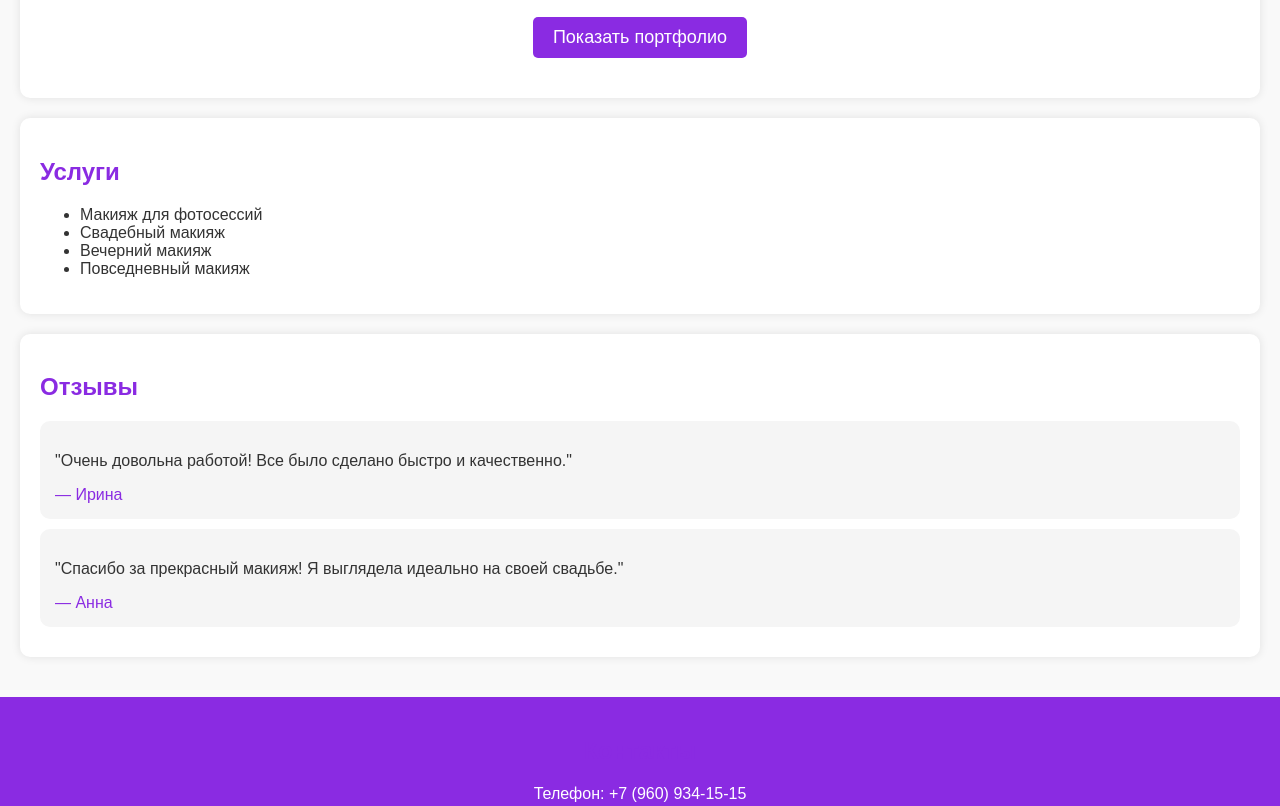
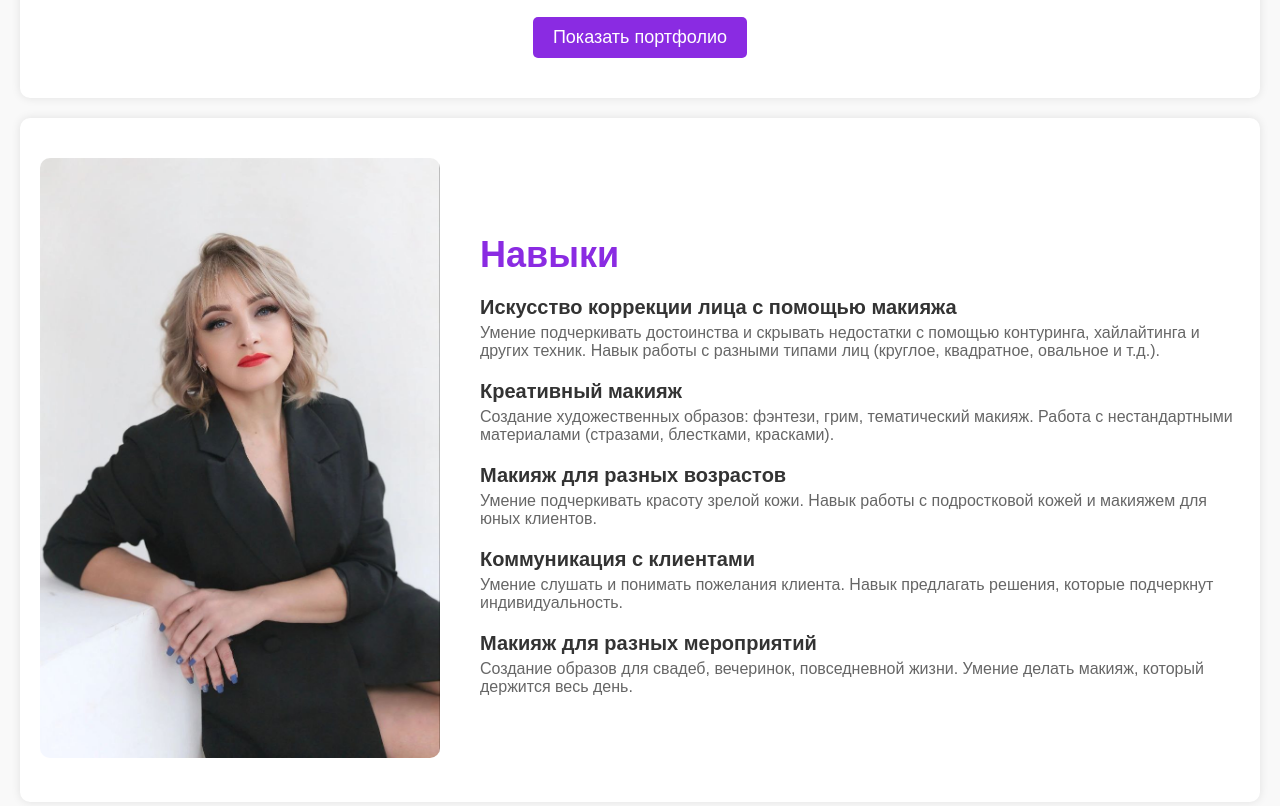
Before and after one commit to Irina-lol/makeup-artist-site, a plain HTML site: page index.html in a window 1280 px wide. Shown: the part 991-1797 px from the top of the page. Drawn offline with Linux system fonts and the light colour scheme.

Commit message:
Добавила секцию навыки с фото

```diff
--- a/index.html
+++ b/index.html
@@ -75,6 +75,57 @@
     </div>
   </section>
 
+  <!-- Секция "Навыки" -->
+<section id="skills">
+  <div class="skills-container">
+    <div class="skills-image">
+      <img src="photoVzOk2.jpg" alt="Фото навыков">
+    </div>
+    <div class="skills-list">
+      <h2>Навыки</h2>
+      <ul>
+        <li>
+          <strong>Искусство коррекции лица с помощью макияжа</strong>
+          <p>Умение подчеркивать достоинства и скрывать недостатки с
+            помощью контуринга, хайлайтинга и других техник.
+            Навык работы с разными типами лиц (круглое, квадратное,
+            овальное и т.д.).
+          </p>
+        </li>
+        <li>
+          <strong>Креативный макияж</strong>
+          <p>Создание художественных образов:
+            фэнтези, грим, тематический макияж.
+            Работа с нестандартными материалами
+            (стразами, блестками, красками).
+          </p>
+        </li>
+        <li>
+          <strong>Макияж для разных возрастов</strong>
+          <p>Умение подчеркивать красоту зрелой кожи.
+            Навык работы с подростковой кожей и макияжем
+            для юных клиентов.
+          </p>
+        </li>
+        <li>
+          <strong>Коммуникация с клиентами</strong>
+          <p>Умение слушать и понимать пожелания клиента.
+            Навык предлагать решения, которые подчеркнут
+            индивидуальность.
+          </p>
+        </li>
+        <li>
+          <strong>Макияж для разных мероприятий</strong>
+          <p>Создание образов для свадеб, вечеринок,
+            повседневной жизни. Умение делать макияж,
+            который держится весь день.
+          </p>
+        </li>
+      </ul>
+    </div>
+  </div>
+</section>
+
   <section id="services">
     <h2>Услуги</h2>
     <ul>
--- a/style.css
+++ b/style.css
@@ -217,6 +217,58 @@ h2 {
 .gallery img:hover {
   transform: scale(1.05); /* Увеличиваем фотографию при наведении */
 }
+
+/* Секция "Навыки" */
+#skills {
+  padding: 40px 20px;
+  background-color: white;
+  border-radius: 10px;
+  box-shadow: 0 0 10px rgba(0, 0, 0, 0.1);
+  margin: 20px;
+}
+
+.skills-container {
+  display: flex;
+  align-items: center;
+  gap: 40px; /* Расстояние между фото и списком */
+}
+
+.skills-image img {
+  width: 100%;
+  max-width: 400px; /* Ограничим ширину фото */
+  border-radius: 10px; /* Закруглим углы */
+}
+
+.skills-list {
+  flex: 1; /* Занимает оставшееся пространство */
+}
+
+.skills-list h2 {
+  font-size: 36px;
+  color: #8a2be2; /* Фиолетовый цвет */
+  margin-bottom: 20px;
+}
+
+.skills-list ul {
+  list-style: none;
+  padding: 0;
+}
+
+.skills-list li {
+  margin-bottom: 20px;
+}
+
+.skills-list strong {
+  font-size: 20px;
+  color: #333;
+}
+
+.skills-list p {
+  font-size: 16px;
+  color: #666;
+  margin-top: 5px;
+}
+
 /* Отзывы */
 .review-card {
   background-color: #f5f5f5;
```
